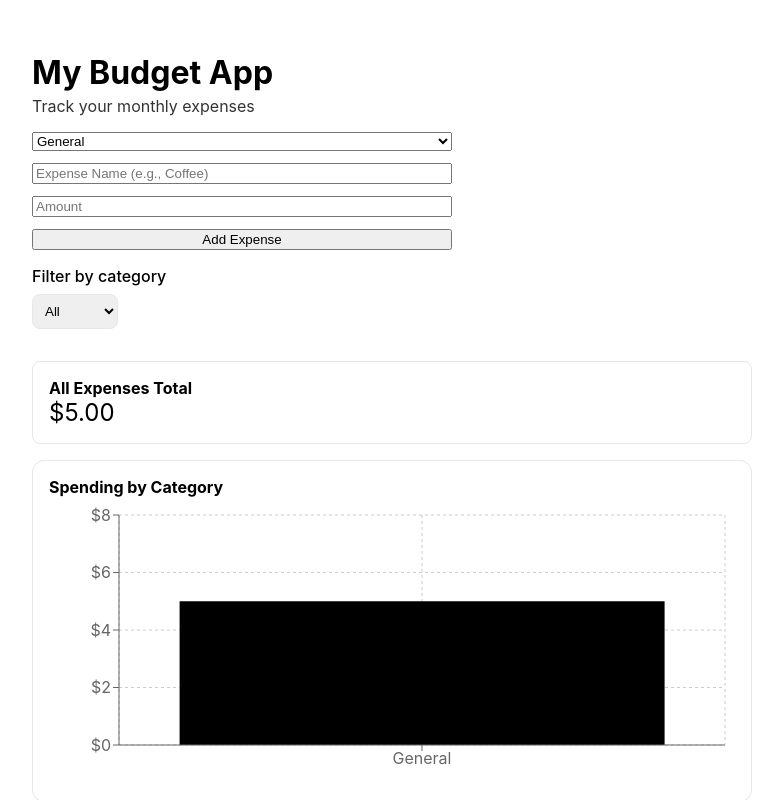
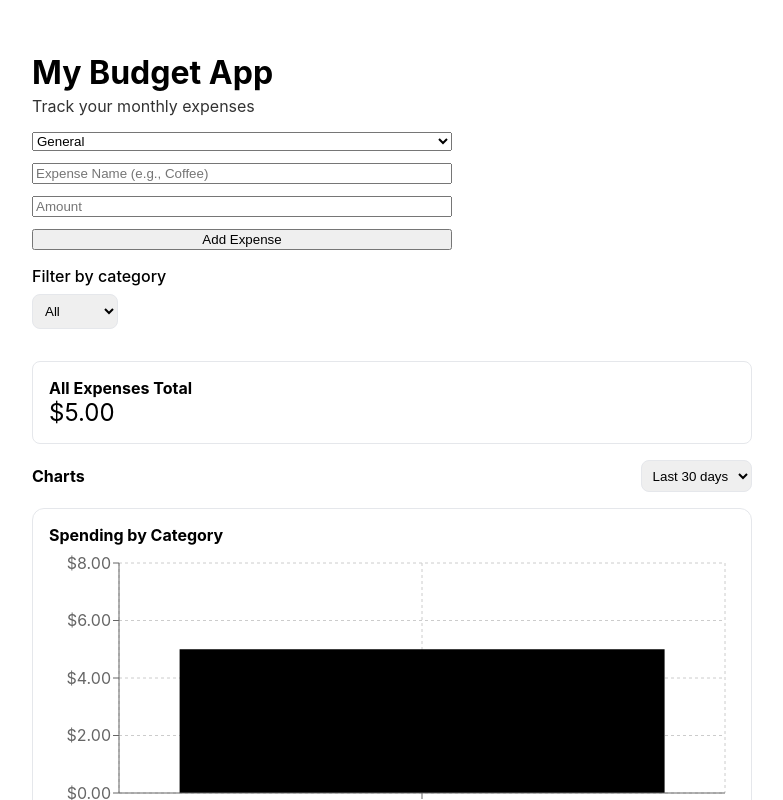
Before and after one commit to mikedevpro/budget_app, a React (Create React App) app: page / in a window 1280 px wide. Both pictures are taken after typing "Sample", "5" into the empty fields and a click on the button "Add Expense". Shown: the top 800 px of the page, without its empty margins (248-1031 px from the left). Built offline with nearby package versions, Linux system fonts and the light colour scheme.

Commit message:
Add charts with date and range filtering

```diff
--- a/src/components/Charts.jsx
+++ b/src/components/Charts.jsx
@@ -1,3 +1,4 @@
+import { useMemo, useState } from "react";
 import {
   ResponsiveContainer,
   BarChart,
@@ -15,17 +16,56 @@
   return `$${n.toFixed(2)}`;
 }
 
-function toISODate(isoString) {
-  // Converts "2026-02-03T..." -> "2026-02-03"
-  return new Date(isoString).toISOString().slice(0, 10);
+function toISODate(dateValue) {
+  const d = new Date(dateValue);
+  if (Number.isNaN(d.getTime())) return null;
+  return d.toISOString().slice(0, 10); // YYYY-MM-DD
+}
+
+function formatShortDate(yyyyMmDd) {
+  const [y, m, d] = yyyyMmDd.split("-").map(Number);
+  const dt = new Date(y, m - 1, d);
+  return dt.toLocaleDateString(undefined, { month: "short", day: "numeric" });
 }
 
 export default function Charts({ expenses }) {
   const safeExpenses = Array.isArray(expenses) ? expenses : [];
+  const [range, setRange] = useState("30"); // "7", "30", "all"
+
+  const filteredForCharts = useMemo(() => {
+    if (range === "all") return safeExpenses;
+
+    const days = Number(range);
+    const cutoff = new Date();
+    cutoff.setDate(cutoff.getDate() - days);
+
+    return safeExpenses.filter((e) => {
+      const d = new Date(e.createdAt);
+      return !Number.isNaN(d.getTime()) && d >= cutoff;
+    });
+  }, [safeExpenses, range]);
+
+  // If there are no expenses at all
+  if (safeExpenses.length === 0) {
+    return (
+      <div style={{ marginTop: "1rem", opacity: 0.8 }}>
+        Add a few expenses to see charts.
+      </div>
+    );
+  }
+
+  // If there are expenses, but none in the selected time range
+  if (filteredForCharts.length === 0) {
+    return (
+      <div style={{ marginTop: "1rem", opacity: 0.8 }}>
+        No expenses in the selected range.
+      </div>
+    );
+  }
 
   // 1) Category totals
   const categoryMap = new Map();
-  for (const exp of safeExpenses) {
+  for (const exp of filteredForCharts) {
     const category = exp.category || "General";
     const amt = Number(exp.amount || 0);
     categoryMap.set(category, (categoryMap.get(category) || 0) + amt);
@@ -40,9 +80,10 @@
 
   // 2) Daily totals (spending over time)
   const dayMap = new Map();
-  for (const exp of safeExpenses) {
-    if (!exp.createdAt) continue;
+  for (const exp of filteredForCharts) {
     const day = toISODate(exp.createdAt);
+    if (!day) continue;
+
     const amt = Number(exp.amount || 0);
     dayMap.set(day, (dayMap.get(day) || 0) + amt);
   }
@@ -54,25 +95,38 @@
     }))
     .sort((a, b) => a.date.localeCompare(b.date));
 
-  if (safeExpenses.length === 0) {
-    return (
-      <div style={{ marginTop: "1rem", opacity: 0.8 }}>
-        Add a few expenses to see charts.
-      </div>
-    );
-  }
-
   return (
     <div style={{ marginTop: "1rem", display: "grid", gap: "1rem" }}>
+      {/* Header + range control */}
+      <div style={{ display: "flex", gap: "0.5rem", alignItems: "center" }}>
+        <div style={{ fontWeight: 700 }}>Charts</div>
+        <select
+          value={range}
+          onChange={(e) => setRange(e.target.value)}
+          style={{
+            marginLeft: "auto",
+            padding: "0.4rem",
+            borderRadius: 8,
+            border: "1px solid #e5e7eb",
+          }}
+        >
+          <option value="7">Last 7 days</option>
+          <option value="30">Last 30 days</option>
+          <option value="all">All time</option>
+        </select>
+      </div>
+
       {/* Spending by Category */}
       <div style={{ padding: "1rem", border: "1px solid #e5e7eb", borderRadius: 12 }}>
-        <div style={{ fontWeight: 700, marginBottom: "0.5rem" }}>Spending by Category</div>
+        <div style={{ fontWeight: 700, marginBottom: "0.5rem" }}>
+          Spending by Category
+        </div>
         <div style={{ width: "100%", height: 280 }}>
           <ResponsiveContainer>
             <BarChart data={byCategory} margin={{ top: 10, right: 10, bottom: 10, left: 10 }}>
               <CartesianGrid strokeDasharray="3 3" />
               <XAxis dataKey="category" />
-              <YAxis tickFormatter={(v) => `$${v}`} />
+              <YAxis tickFormatter={formatMoney} />
               <Tooltip formatter={(v) => formatMoney(v)} />
               <Bar dataKey="total" />
             </BarChart>
@@ -82,14 +136,19 @@
 
       {/* Spending Over Time */}
       <div style={{ padding: "1rem", border: "1px solid #e5e7eb", borderRadius: 12 }}>
-        <div style={{ fontWeight: 700, marginBottom: "0.5rem" }}>Spending Over Time</div>
+        <div style={{ fontWeight: 700, marginBottom: "0.5rem" }}>
+          Spending Over Time
+        </div>
         <div style={{ width: "100%", height: 280 }}>
           <ResponsiveContainer>
             <LineChart data={overTime} margin={{ top: 10, right: 10, bottom: 10, left: 10 }}>
               <CartesianGrid strokeDasharray="3 3" />
-              <XAxis dataKey="date" />
-              <YAxis tickFormatter={(v) => `$${v}`} />
-              <Tooltip formatter={(v) => formatMoney(v)} />
+              <XAxis dataKey="date" tickFormatter={formatShortDate} />
+              <YAxis tickFormatter={formatMoney} />
+              <Tooltip
+                formatter={(v) => formatMoney(v)}
+                labelFormatter={(label) => formatShortDate(label)}
+              />
               <Line type="monotone" dataKey="total" dot />
             </LineChart>
           </ResponsiveContainer>
```
